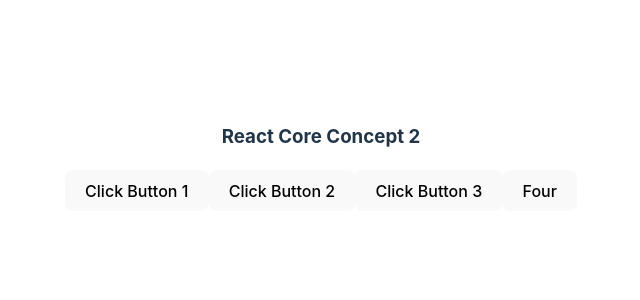
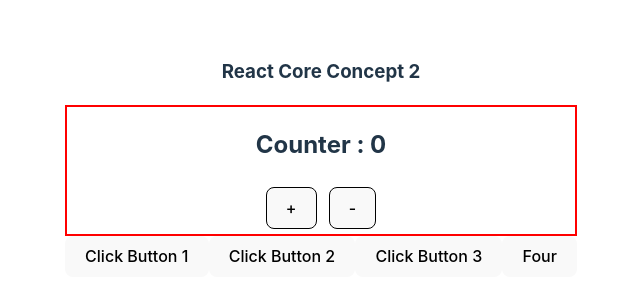
Before and after one commit to sojibdasjr/react-core-concept-part2, a React (Vite) app: page / in a window 1280 px wide. Shown: the part 242-542 px from the top of the page, without its empty margins (319-959 px from the left). Built offline with nearby package versions, Linux system fonts and the light colour scheme.

Commit message:
Understand the concept of useState and react hooks

```diff
--- a/src/App.jsx
+++ b/src/App.jsx
@@ -1,26 +1,34 @@
 import "./App.css";
+import Count from "./Count";
 
 function App() {
   // Evend Handeler Normal Function way 1
-  function handleClick (){
-    alert('Button Click')
+  function handleClick() {
+    alert("Button Click");
   }
 
   // Event Handelar Way 2
-  const handleClick2 = () =>{
-    alert("Button Click 2")
-  }
+  const handleClick2 = () => {
+    alert("Button Click 2");
+  };
 
-  const addToFive = (num)=>{
-    alert(num + 5 )
-  }
+  const addToFive = (num) => {
+    alert(num + 5);
+  };
   return (
     <>
       <h3>React Core Concept 2</h3>
+      <Count></Count>
       <button onClick={handleClick}>Click Button 1</button>
       <button onClick={handleClick2}>Click Button 2</button>
-      <button onClick={()=>{alert('button Click 3')}}>Click Button 3</button>
-      <button onClick={()=> addToFive(3)}>Four</button>
+      <button
+        onClick={() => {
+          alert("button Click 3");
+        }}
+      >
+        Click Button 3
+      </button>
+      <button onClick={() => addToFive(3)}>Four</button>
     </>
   );
 }
--- /dev/null
+++ b/src/Count.jsx
@@ -0,0 +1,23 @@
+import { useState } from "react";
+
+const Count = () => {
+    const [count, setCount] = useState(0);
+
+    const handleAdd =()=>{
+        const newCount = count +1;
+        setCount (newCount)
+    }
+    const handleReduce =()=>{
+        const newCount = count -1;
+        setCount (newCount)
+    }
+    return (
+        <div style={{border:'2px solid red'}}>
+            <h2>Counter : {count} </h2>
+            <button onClick={handleAdd} style={{border:"1px solid black", margin:'5px 6px'}}>+</button>
+            <button onClick={handleReduce} style={{border:"1px solid black", margin:'5px 6px'}}>-</button>
+        </div>
+    );
+};
+
+export default Count;
```
